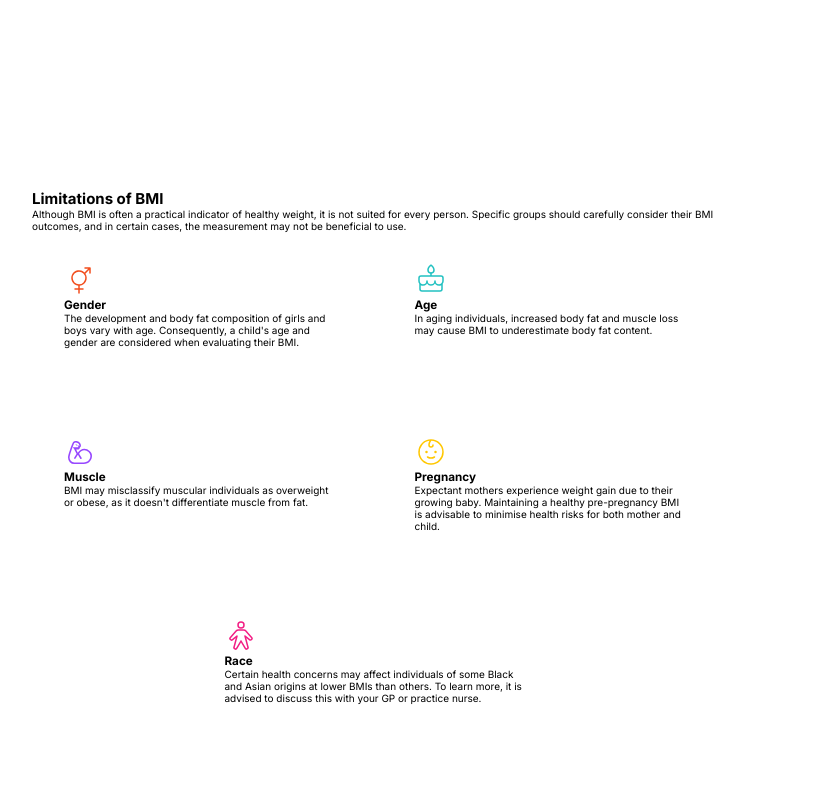
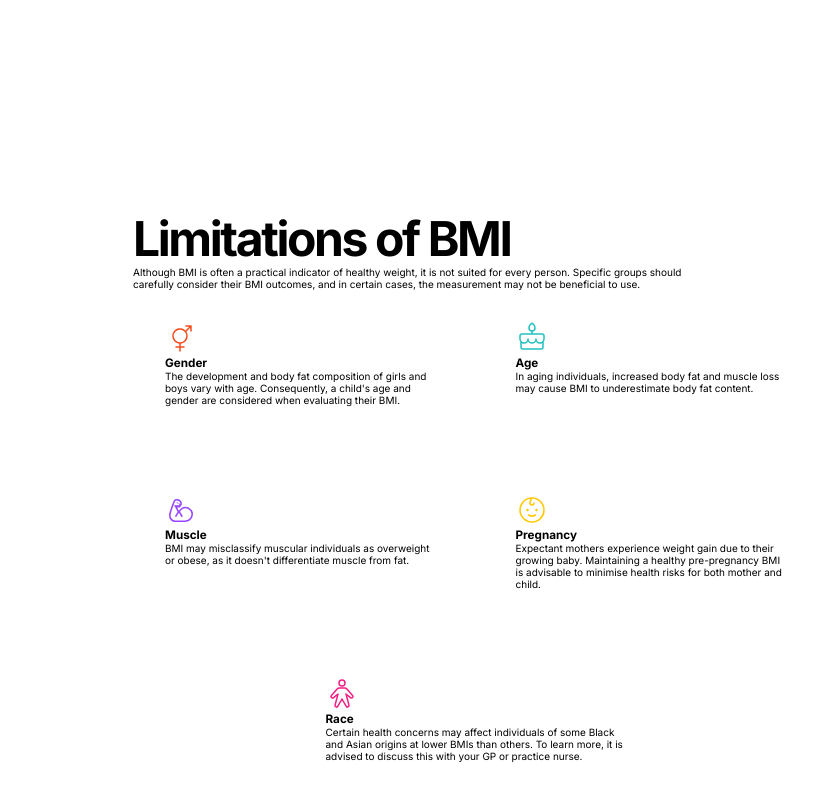
Before and after one commit to AdamHaniff/Body-Mass-Index-Calculator, a website built with Parcel: page index.html in a window 1536 px wide. Shown: the part 2567-3368 px from the top of the page, without its empty margins (7-820 px from the left). Built offline with nearby package versions, Linux system fonts and the light colour scheme.

Commit message:
Styled limitations-text-container for desktop layout

```diff
--- a/sass/main.scss
+++ b/sass/main.scss
@@ -931,7 +931,8 @@ body {
     border-radius: 3.5rem;
     overflow: hidden;
     flex-direction: row;
-    padding: 7.2rem 11.6rem 9.6rem;
+    justify-content: center;
+    padding: 7.2rem 0 9.6rem;
     margin: 0 auto;
     align-items: initial;
     gap: 3.2rem;
@@ -951,6 +952,25 @@ body {
 
   // ********* BMI-LIMITATIONS *********
   .BMI-limitations {
+    padding: 12rem 14rem;
+    align-items: initial;
+    flex-direction: row;
+    gap: 0;
+
+    .limitations-text-container {
+      text-align: initial;
+      gap: 3.5rem;
+
+      &__header {
+        letter-spacing: -0.24rem;
+        font-size: 4.8rem;
+        line-height: 5.28rem;
+      }
+
+      &__paragraph {
+        max-width: 56.4rem;
+      }
+    }
   }
 }
 
```
Also changed, not shown: css/main.css, 1 other file.
